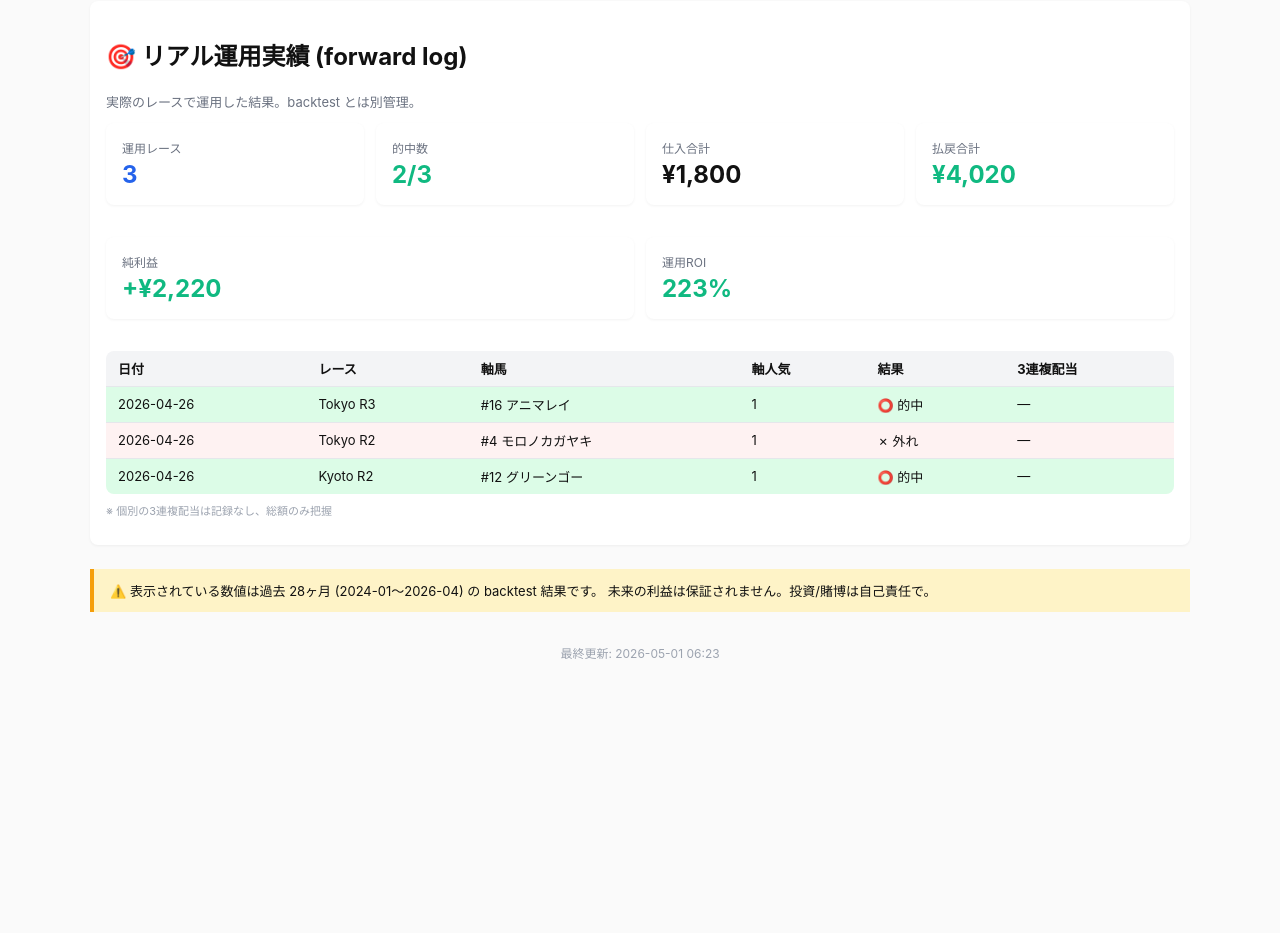
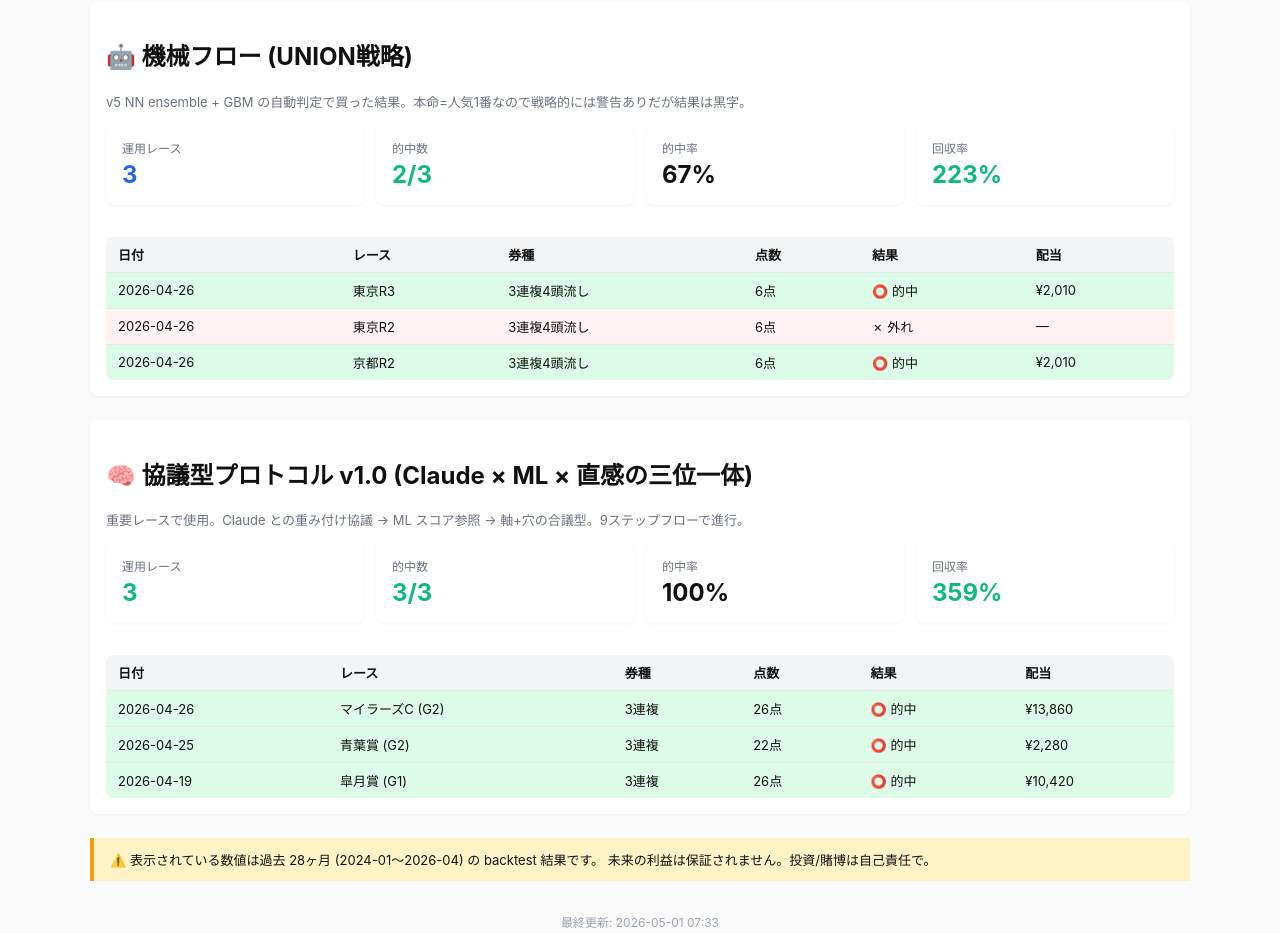
Before and after one commit to taiga7130/horse-racing-dashboard, a plain HTML site: page index.html in a window 1280 px wide. Shown: the part 1980-2913 px from the top of the page. Before the commit the page ends 2677 px from the top, so only its background shows below. Drawn offline with Linux system fonts and the light colour scheme.

Commit message:
Update index.html

```diff
--- a/index.html
+++ b/index.html
@@ -65,23 +65,32 @@
 </div>
 
 <div class="chart">
-  <h2>🎯 リアル運用実績 (forward log)</h2>
-  <p style="color:#6b7280;font-size:13px;margin-bottom:12px;">実際のレースで運用した結果。backtest とは別管理。</p>
+  <h2>🤖 機械フロー (UNION戦略)</h2>
+  <p style="color:#6b7280;font-size:13px;margin-bottom:12px;">v5 NN ensemble + GBM の自動判定で買った結果。本命=人気1番なので戦略的には警告ありだが結果は黒字。</p>
   <div class="stats-grid">
     <div class="stat blue"><div class="label">運用レース</div><div class="value">3</div></div>
     <div class="stat green"><div class="label">的中数</div><div class="value">2/3</div></div>
-    <div class="stat"><div class="label">仕入合計</div><div class="value">¥1,800</div></div>
-    <div class="stat"><div class="label">払戻合計</div><div class="value" style="color:#10b981">¥4,020</div></div>
-  </div>
-  <div class="stats-grid" style="grid-template-columns:repeat(2,1fr);">
-    <div class="stat"><div class="label">純利益</div><div class="value" style="color:#10b981">+¥2,220</div></div>
-    <div class="stat green"><div class="label">運用ROI</div><div class="value">223%</div></div>
+    <div class="stat"><div class="label">的中率</div><div class="value">67%</div></div>
+    <div class="stat green"><div class="label">回収率</div><div class="value">223%</div></div>
   </div>
   <table>
-    <thead><tr><th>日付</th><th>レース</th><th>軸馬</th><th>軸人気</th><th>結果</th><th>3連複配当</th></tr></thead>
-    <tbody><tr style="background:#dcfce7"><td>2026-04-26</td><td>Tokyo R3</td><td>#16 アニマレイ</td><td>1</td><td>⭕ 的中</td><td>—</td></tr><tr style="background:#fef2f2"><td>2026-04-26</td><td>Tokyo R2</td><td>#4 モロノカガヤキ</td><td>1</td><td>✗ 外れ</td><td>—</td></tr><tr style="background:#dcfce7"><td>2026-04-26</td><td>Kyoto R2</td><td>#12 グリーンゴー</td><td>1</td><td>⭕ 的中</td><td>—</td></tr></tbody>
+    <thead><tr><th>日付</th><th>レース</th><th>券種</th><th>点数</th><th>結果</th><th>配当</th></tr></thead>
+    <tbody><tr style="background:#dcfce7"><td>2026-04-26</td><td>東京R3</td><td>3連複4頭流し</td><td>6点</td><td>⭕ 的中</td><td>¥2,010</td></tr><tr style="background:#fef2f2"><td>2026-04-26</td><td>東京R2</td><td>3連複4頭流し</td><td>6点</td><td>✗ 外れ</td><td>—</td></tr><tr style="background:#dcfce7"><td>2026-04-26</td><td>京都R2</td><td>3連複4頭流し</td><td>6点</td><td>⭕ 的中</td><td>¥2,010</td></tr></tbody>
   </table>
-  <p style="color:#9ca3af;font-size:11px;margin-top:8px;">※ 個別の3連複配当は記録なし、総額のみ把握</p>
+</div>
+<div class="chart">
+  <h2>🧠 協議型プロトコル v1.0 (Claude × ML × 直感の三位一体)</h2>
+  <p style="color:#6b7280;font-size:13px;margin-bottom:12px;">重要レースで使用。Claude との重み付け協議 → ML スコア参照 → 軸+穴の合議型。9ステップフローで進行。</p>
+  <div class="stats-grid">
+    <div class="stat green"><div class="label">運用レース</div><div class="value">3</div></div>
+    <div class="stat green"><div class="label">的中数</div><div class="value">3/3</div></div>
+    <div class="stat"><div class="label">的中率</div><div class="value">100%</div></div>
+    <div class="stat green"><div class="label">回収率</div><div class="value">359%</div></div>
+  </div>
+  <table>
+    <thead><tr><th>日付</th><th>レース</th><th>券種</th><th>点数</th><th>結果</th><th>配当</th></tr></thead>
+    <tbody><tr style="background:#dcfce7"><td>2026-04-26</td><td>マイラーズC (G2)</td><td>3連複</td><td>26点</td><td>⭕ 的中</td><td>¥13,860</td></tr><tr style="background:#dcfce7"><td>2026-04-25</td><td>青葉賞 (G2)</td><td>3連複</td><td>22点</td><td>⭕ 的中</td><td>¥2,280</td></tr><tr style="background:#dcfce7"><td>2026-04-19</td><td>皐月賞 (G1)</td><td>3連複</td><td>26点</td><td>⭕ 的中</td><td>¥10,420</td></tr></tbody>
+  </table>
 </div>
 
 <div class="disclaimer">
@@ -90,7 +99,7 @@
 </div>
 
 <p class="footer">
-  最終更新: 2026-05-01 06:23
+  最終更新: 2026-05-01 07:33
 </p>
 
 </body>
```
